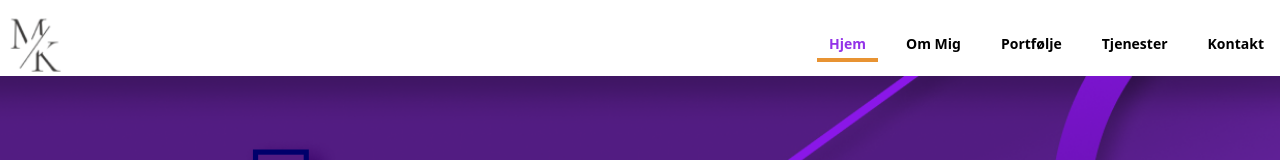
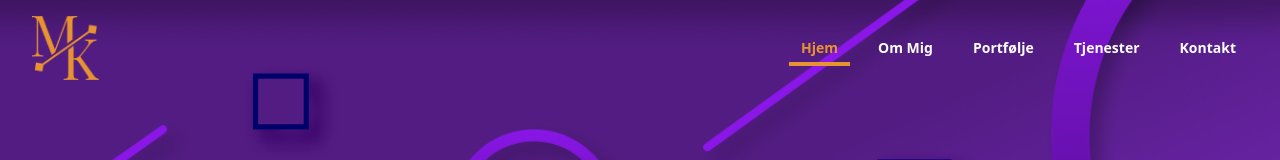
Before and after one commit to Bnop1146/event_manager_website, a React (Create React App) app: page / in a window 1280 px wide. Shown: the top 160 px of the page. Built offline with nearby package versions, Linux system fonts and the light colour scheme.

Commit message:
Updated the logic for the Navbar, and added a reveal on scroll funtion, also updated some styling

```diff
--- a/src/Components/Navbar.jsx
+++ b/src/Components/Navbar.jsx
@@ -1,7 +1,7 @@
-import { useState } from 'react';
+import { useState, useEffect } from 'react';
 import { Disclosure, DisclosureButton, DisclosurePanel } from '@headlessui/react';
 import { Bars3Icon, XMarkIcon } from '@heroicons/react/24/outline';
-import logo from '../assets/images/Mie_logo.png';
+import logo from '../assets/images/Mie new logo.png';
 
 const navigationItems = [
   { name: 'Hjem', href: '#home' },
@@ -17,14 +17,35 @@ function classNames(...classes) {
 
 function Navbar() {
   const [activeLink, setActiveLink] = useState('#home'); // Set default active link
+  const [isScrolled, setIsScrolled] = useState(false); // State to track scroll position
 
   const handleLinkClick = (href) => {
     setActiveLink(href); // Update active link on click
   };
 
+  // Effect to handle scroll event and set background color on scroll
+  useEffect(() => {
+    const handleScroll = () => {
+      if (window.scrollY > 50) {
+        setIsScrolled(true);
+      } else {
+        setIsScrolled(false);
+      }
+    };
+
+    window.addEventListener('scroll', handleScroll);
+
+    return () => {
+      window.removeEventListener('scroll', handleScroll);
+    };
+  }, []);
+
   return (
-    <Disclosure as="nav" className="bg-white-800">
-      <div className="mx-auto max-w-7xl px-2 sm:px-6 lg:px-1 pt-3">
+    <Disclosure as="nav" className={classNames(
+      'fixed top-0 w-full z-50 transition-colors duration-300',
+      isScrolled ? 'bg-white shadow-lg pb-4' : 'bg-transparent'
+    )}>
+      <div className="mx-auto max-w-7xl px-2 sm:px-6 lg:px-8 pt-4">
         <div className="relative flex items-center justify-between h-16">
 
           {/* Logo */}
@@ -36,7 +57,7 @@ function Navbar() {
 
           {/* Mobile Menu Button */}
           <div className="absolute inset-y-0 right-0 flex items-center sm:hidden">
-            <DisclosureButton className="group relative inline-flex items-center justify-center rounded-md p-2 text-regal-purple hover:bg-regal-purple hover:text-white focus:outline-none focus:ring-2 focus:ring-inset focus:ring-white">
+            <DisclosureButton className="group relative inline-flex items-center justify-center rounded-md p-2 text-secondary-color hover:bg-secondary-color hover:text-white focus:outline-none focus:ring-2 focus:ring-inset focus:ring-white">
               <span className="absolute -inset-0.5" />
               <span className="sr-only">Open main menu</span>
               <Bars3Icon aria-hidden="true" className="block h-6 w-6 group-data-[open]:hidden" />
@@ -55,9 +76,15 @@ function Navbar() {
                   aria-current={activeLink === item.href ? 'page' : undefined}
                   className={classNames(
                     'underline-active', // Apply the hover and active effect class
-                    activeLink === item.href
-                      ? 'text-regal-purple'
-                      : 'text-black hover:text-regal-purple',
+                    isScrolled ? (
+                      activeLink === item.href
+                        ? 'text-secondary-color' // Active link color when scrolled
+                        : 'text-black hover:text-secondary-color' // Non-active link color when scrolled
+                    ) : (
+                      activeLink === item.href
+                        ? 'text-secondary-color' // Active link color when not scrolled
+                        : 'text-white hover:text-secondary-color' // Non-active link color when not scrolled
+                    ),
                     'relative px-3 py-2 text-sm font-bold transition-all duration-300',
                   )}
                 >
@@ -66,12 +93,13 @@ function Navbar() {
               ))}
             </div>
           </div>
+
         </div>
       </div>
 
       {/* Mobile Navigation Panel */}
       <DisclosurePanel
-        className="sm:hidden transition-all duration-300 ease-out transform origin-top"
+        className="sm:hidden bg-regal-purple mt-4 transition-all duration-300 ease-out transform origin-top" // Background added to mobile menu
         enter="transition duration-300 ease-out"
         enterFrom="opacity-0 transform -translate-y-4"
         enterTo="opacity-100 transform translate-y-0"
@@ -91,8 +119,8 @@ function Navbar() {
                 'underline-active', // Apply the hover effect class
                 activeLink === item.href
                   ? ''
-                  : 'text-gray-900 hover:bg-regal-purple hover:text-white',
-                'block rounded-md px-3 py-2 text-base font-medium',
+                  : 'text-white hover:bg-secondary-color hover:text-white',
+                'block rounded-md px-3 py-2 text-white font-medium',
               )}
             >
               {item.name}
```
